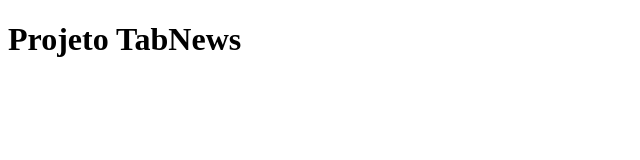
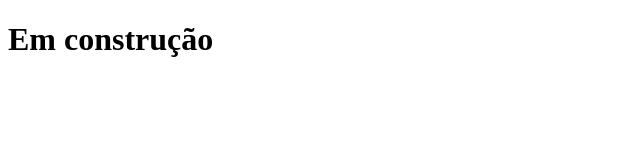
Before and after one commit to AlexandreP23/clone-tabnews, a Next.js app: page / in a window 1280 px wide. Shown: the top 160 px of the page, without its empty margins (0-640 px from the left). Built offline with nearby package versions, Linux system fonts and the light colour scheme.

Commit message:
add `/api/v1/status` endpoint

```diff
--- /dev/null
+++ b/pages/api/v1/status/index.js
@@ -0,0 +1,5 @@
+function status(request, response) {
+  response.status(200).json({ chave: "São acima da média" });
+}
+
+export default status;
--- a/pages/index.js
+++ b/pages/index.js
@@ -1,5 +1,5 @@
 function Home() {
-  return <h1>Projeto TabNews</h1>;
+  return <h1>Em construção</h1>;
 }
 
 export default Home;
```
